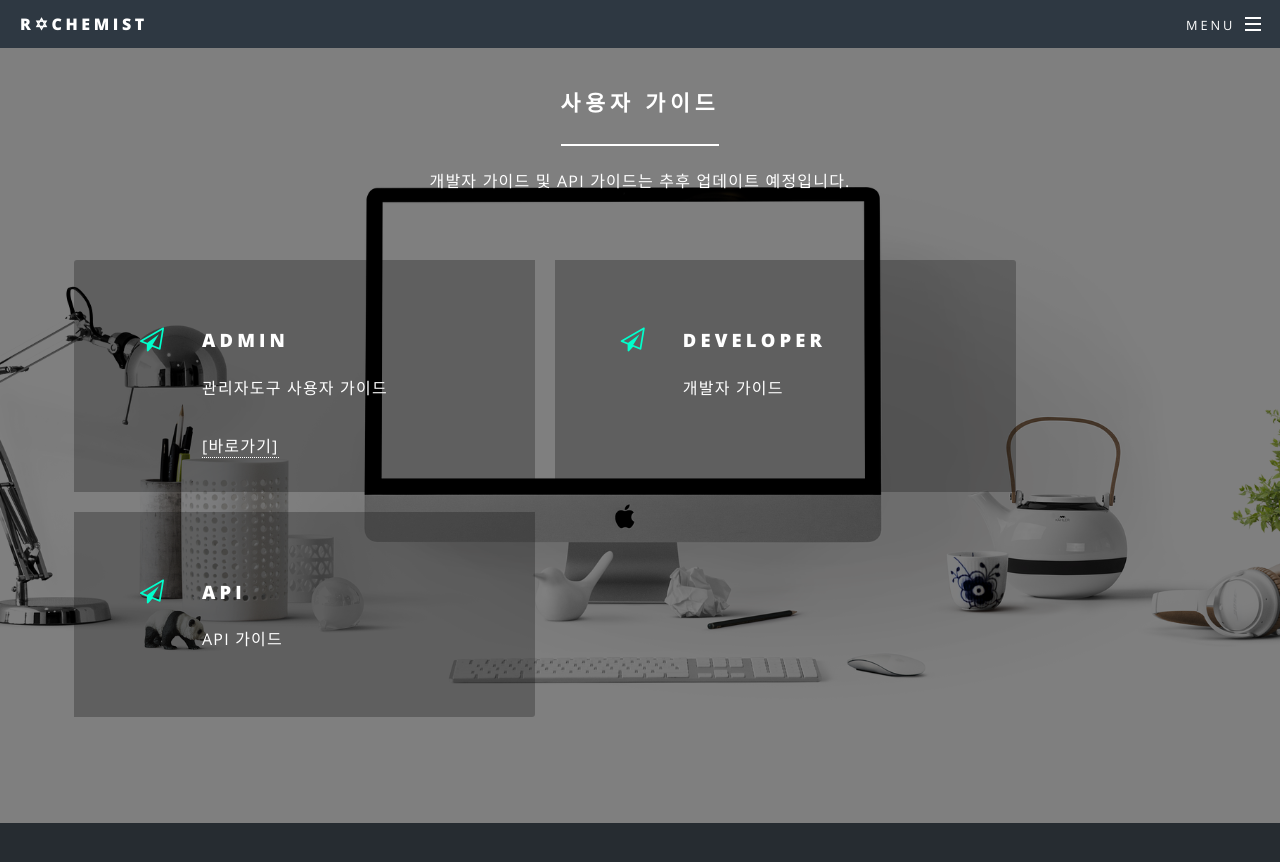
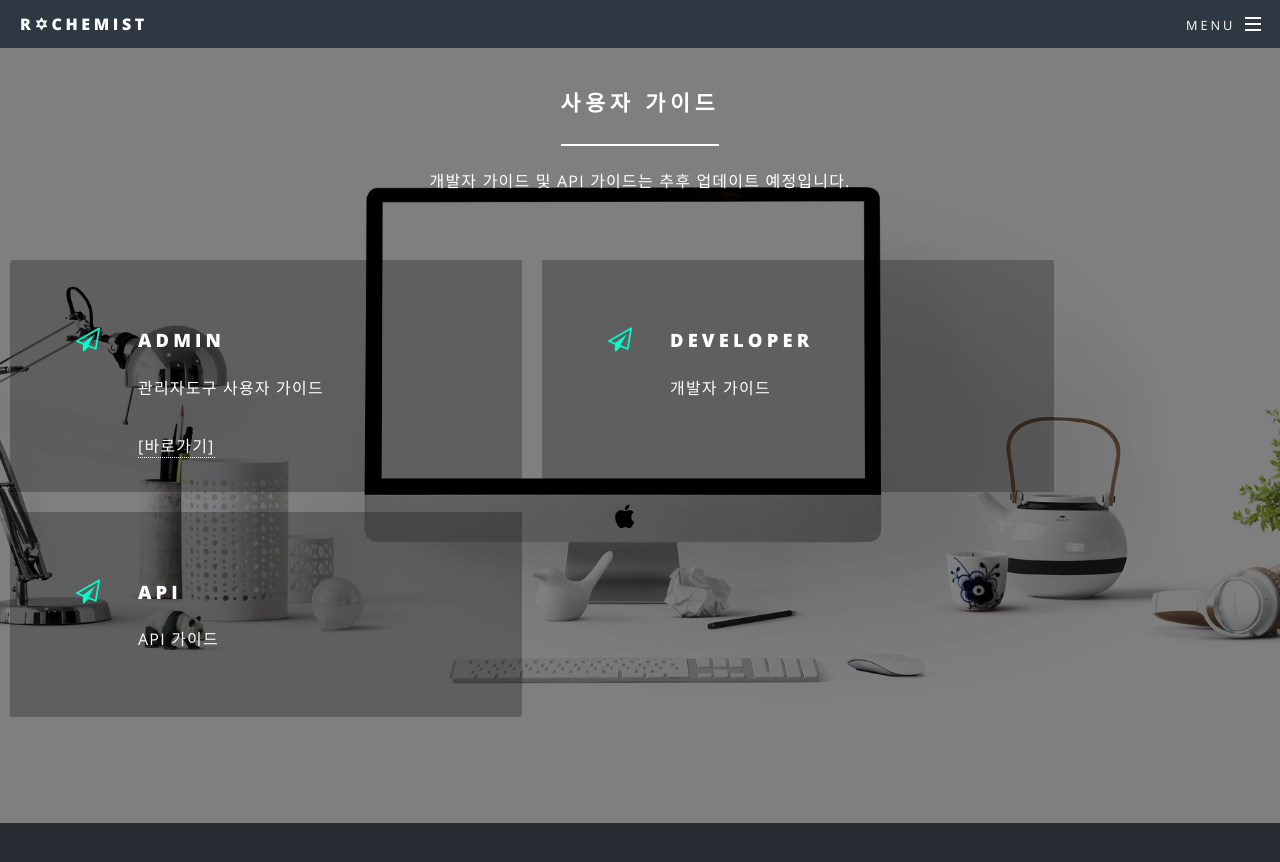
Before and after one commit to rchemist/rchemist.github.io, a Jekyll site: the page built from developers.html, in a window 1280 px wide and 900 px high, scrolled down 912 px. Shown: the top 862 px of the window. Built offline with Jekyll 4.4.1, drawn with Linux system fonts in a browser that asks for light colours.

```diff
--- a/developers.html
+++ b/developers.html
@@ -15,7 +15,7 @@ title: developers
 </section>
 
 <section id="guide" class="wrapper style3-developers special">
-    <div class="inner">
+    <div>
         <header class="major">
             <h2>사용자 가이드</h2>
             <p>개발자 가이드 및 API 가이드는 추후 업데이트 예정입니다.</p>
```
